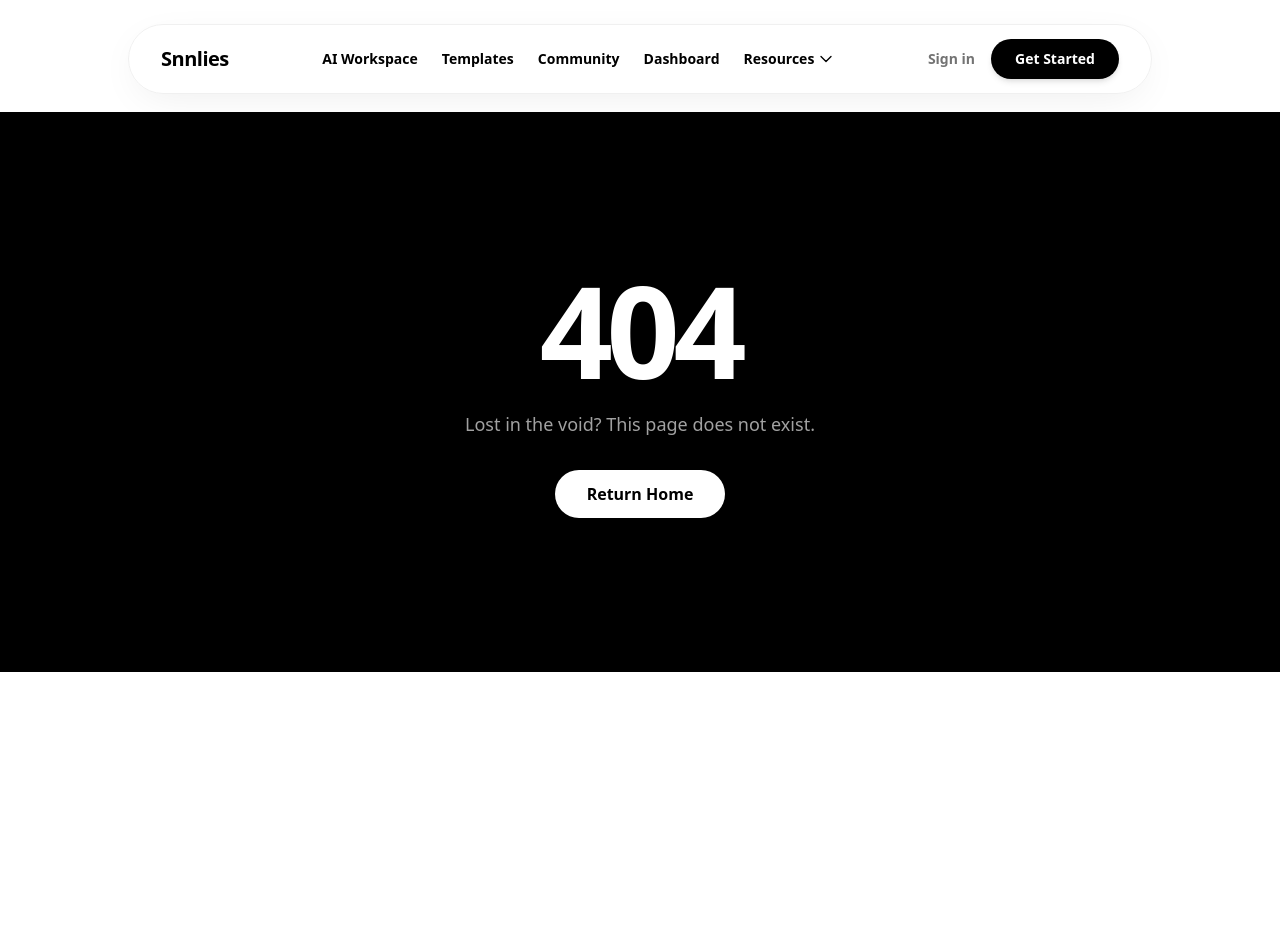
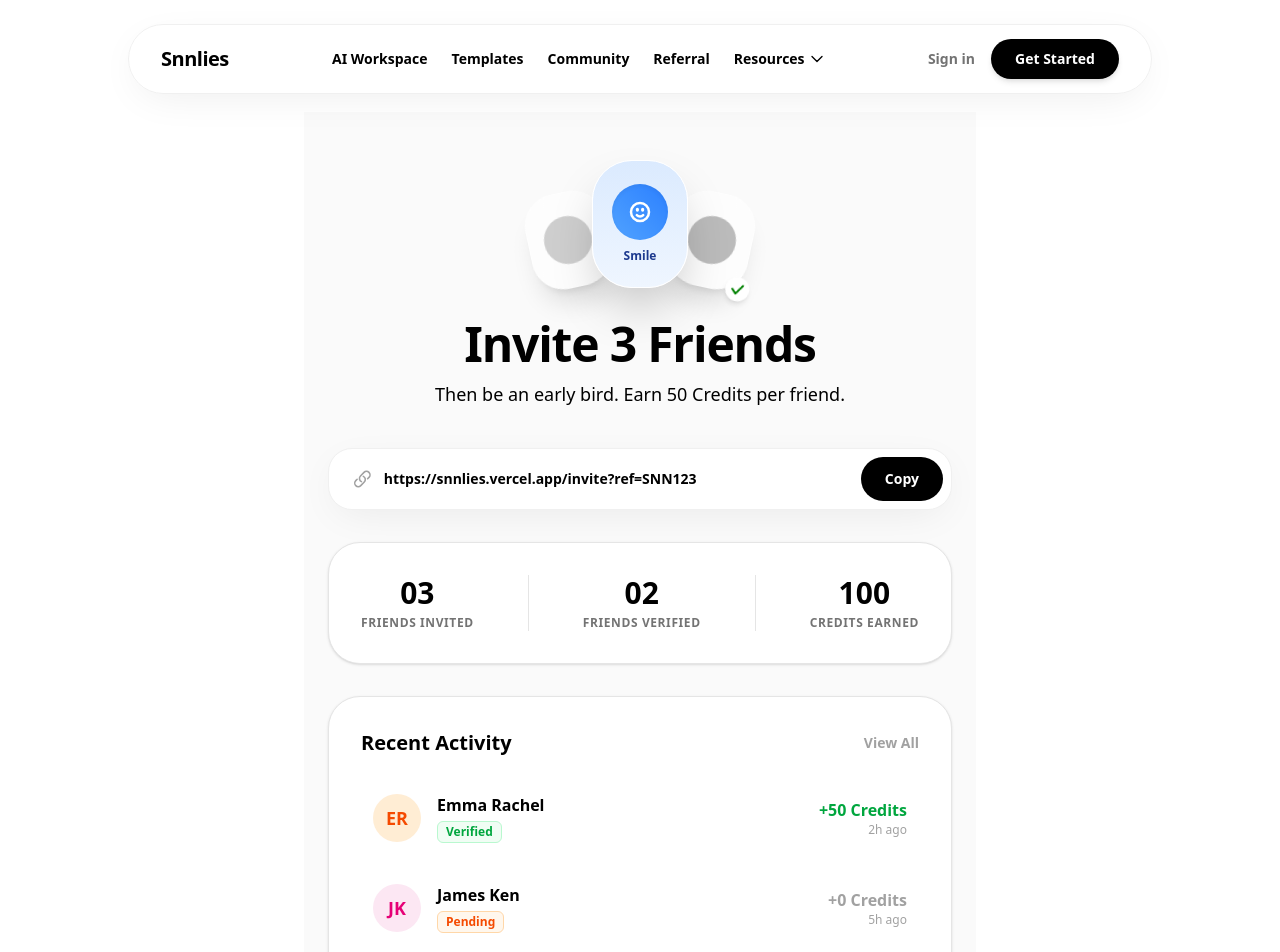
Before and after one commit to snnlies/Snnlies, a Next.js app: page /referral in a window 1280 px wide. Before the commit this address had no page. Shown: the top 952 px of the page. Before the commit the page ends 800 px from the top, so only its background shows below. Built offline with nearby package versions, Linux system fonts and the light colour scheme; grey boxes are pictures that could not be loaded.

Commit message:
Added Referral page with 3D avatars, stats, and activity feed

```diff
--- /dev/null
+++ b/app/referral/page.tsx
@@ -0,0 +1,133 @@
+"use client";
+import { useState } from "react";
+import { playClickSound } from "../../utils/sound";
+
+export default function Referral() {
+  const [copied, setCopied] = useState(false);
+  const referralLink = "https://snnlies.vercel.app/invite?ref=SNN123";
+
+  const handleCopy = () => {
+    playClickSound();
+    navigator.clipboard.writeText(referralLink);
+    setCopied(true);
+    setTimeout(() => setCopied(false), 2000);
+  };
+
+  return (
+    <div className="w-full max-w-2xl mx-auto px-4 md:px-6 py-12 relative z-10 bg-[#FAFAFA] min-h-screen">
+
+      {/* HEADER & 3D AVATARS */}
+      <div className="text-center mb-10">
+        <div className="flex justify-center items-center -space-x-4 mb-8">
+          {/* Mock 3D floating avatars */}
+          <div className="w-20 h-24 bg-white/50 backdrop-blur-md rounded-[2rem] shadow-xl border border-white/50 transform -rotate-12 translate-y-4 flex items-center justify-center">
+            <img src="https://i.pravatar.cc/150?img=1" className="w-12 h-12 rounded-full opacity-50" alt="User" />
+          </div>
+          <div className="w-24 h-32 bg-gradient-to-b from-blue-100 to-blue-50 rounded-[2.5rem] shadow-2xl border border-white z-10 flex flex-col items-center justify-center relative">
+            <div className="w-14 h-14 rounded-full bg-gradient-to-tr from-blue-400 to-blue-500 flex items-center justify-center shadow-inner mb-2">
+              <svg xmlns="http://www.w3.org/2000/svg" fill="none" viewBox="0 0 24 24" strokeWidth="2.5" stroke="white" className="w-6 h-6"><path strokeLinecap="round" strokeLinejoin="round" d="M15.182 15.182a4.5 4.5 0 0 1-6.364 0M21 12a9 9 0 1 1-18 0 9 9 0 0 1 18 0ZM9.75 9.75c0 .414-.168.75-.375.75S9 10.164 9 9.75 9.168 9 9.375 9s.375.336.375.75Zm-.375 0h.008v.015h-.008V9.75Zm5.625 0c0 .414-.168.75-.375.75s-.375-.336-.375-.75.168-.75.375-.75.375.336.375.75Zm-.375 0h.008v.015h-.008V9.75Z" /></svg>
+            </div>
+            <span className="text-xs font-bold text-blue-900">Smile</span>
+          </div>
+          <div className="w-20 h-24 bg-white/50 backdrop-blur-md rounded-[2rem] shadow-xl border border-white/50 transform rotate-12 translate-y-4 flex items-center justify-center relative">
+            <img src="https://i.pravatar.cc/150?img=5" className="w-12 h-12 rounded-full opacity-70" alt="User" />
+            <div className="absolute -bottom-2 -right-2 bg-white rounded-full p-1 shadow-md">
+               <svg xmlns="http://www.w3.org/2000/svg" fill="none" viewBox="0 0 24 24" strokeWidth="3" stroke="green" className="w-4 h-4"><path strokeLinecap="round" strokeLinejoin="round" d="m4.5 12.75 6 6 9-13.5" /></svg>
+            </div>
+          </div>
+        </div>
+
+        <h1 className="text-4xl md:text-5xl font-bold text-black mb-3 tracking-tight">Invite 3 Friends</h1>
+        <p className="text-black font-medium text-lg">Then be an early bird. Earn 50 Credits per friend.</p>
+      </div>
+
+      {/* REFERRAL LINK BOX */}
+      <div className="bg-white border border-neutral-200 rounded-3xl p-2 flex items-center shadow-lg mb-8 apple-shadow">
+        <div className="flex-grow flex items-center gap-3 px-4">
+          <svg xmlns="http://www.w3.org/2000/svg" fill="none" viewBox="0 0 24 24" strokeWidth="2" stroke="currentColor" className="w-5 h-5 text-neutral-400"><path strokeLinecap="round" strokeLinejoin="round" d="M13.19 8.688a4.5 4.5 0 0 1 1.242 7.244l-4.5 4.5a4.5 4.5 0 0 1-6.364-6.364l1.757-1.757m13.35-.622 1.757-1.757a4.5 4.5 0 0 0-6.364-6.364l-4.5 4.5a4.5 4.5 0 0 0 1.242 7.244" /></svg>
+          <input type="text" readOnly value={referralLink} className="bg-transparent text-black font-semibold text-sm outline-none w-full" />
+        </div>
+        <button
+          onClick={handleCopy}
+          className={`px-6 py-3 rounded-full font-bold text-sm transition-all duration-500 ${copied ? 'bg-green-100 text-green-700' : 'bg-black text-white hover:bg-neutral-800'}`}
+        >
+          {copied ? 'Copied!' : 'Copy'}
+        </button>
+      </div>
+
+      {/* STATS GRID */}
+      <div className="bg-white border border-neutral-200 rounded-[2rem] p-8 shadow-sm mb-8 flex justify-between text-center">
+        <div>
+          <h3 className="text-3xl font-bold text-black mb-1">03</h3>
+          <p className="text-xs text-neutral-500 font-bold uppercase tracking-wider">Friends Invited</p>
+        </div>
+        <div className="w-[1px] bg-neutral-200"></div>
+        <div>
+          <h3 className="text-3xl font-bold text-black mb-1">02</h3>
+          <p className="text-xs text-neutral-500 font-bold uppercase tracking-wider">Friends Verified</p>
+        </div>
+        <div className="w-[1px] bg-neutral-200"></div>
+        <div>
+          <h3 className="text-3xl font-bold text-black mb-1">100</h3>
+          <p className="text-xs text-neutral-500 font-bold uppercase tracking-wider">Credits Earned</p>
+        </div>
+      </div>
+
+      {/* RECENT ACTIVITY */}
+      <div className="bg-white border border-neutral-200 rounded-[2rem] p-8 shadow-sm">
+        <div className="flex justify-between items-center mb-6">
+          <h2 className="text-xl font-bold text-black">Recent Activity</h2>
+          <button className="text-sm font-bold text-neutral-400 hover:text-black transition-colors duration-500">View All</button>
+        </div>
+
+        <div className="space-y-4">
+          {/* Activity 1 */}
+          <div className="flex justify-between items-center p-3 hover:bg-[#FAFAFA] rounded-2xl transition-colors duration-500 cursor-default">
+            <div className="flex items-center gap-4">
+              <div className="w-12 h-12 rounded-full bg-orange-100 text-orange-600 flex items-center justify-center font-bold text-lg">ER</div>
+              <div>
+                <h3 className="text-black font-bold">Emma Rachel</h3>
+                <span className="text-xs font-bold text-green-600 bg-green-50 px-2 py-0.5 rounded-md mt-1 inline-block border border-green-200">Verified</span>
+              </div>
+            </div>
+            <div className="text-right">
+              <p className="text-green-600 font-bold">+50 Credits</p>
+              <p className="text-xs text-neutral-400 font-medium">2h ago</p>
+            </div>
+          </div>
+
+          {/* Activity 2 */}
+          <div className="flex justify-between items-center p-3 hover:bg-[#FAFAFA] rounded-2xl transition-colors duration-500 cursor-default">
+            <div className="flex items-center gap-4">
+              <div className="w-12 h-12 rounded-full bg-pink-100 text-pink-600 flex items-center justify-center font-bold text-lg">JK</div>
+              <div>
+                <h3 className="text-black font-bold">James Ken</h3>
+                <span className="text-xs font-bold text-orange-600 bg-orange-50 px-2 py-0.5 rounded-md mt-1 inline-block border border-orange-200">Pending</span>
+              </div>
+            </div>
+            <div className="text-right">
+              <p className="text-neutral-400 font-bold">+0 Credits</p>
+              <p className="text-xs text-neutral-400 font-medium">5h ago</p>
+            </div>
+          </div>
+
+          {/* Activity 3 */}
+          <div className="flex justify-between items-center p-3 hover:bg-[#FAFAFA] rounded-2xl transition-colors duration-500 cursor-default">
+            <div className="flex items-center gap-4">
+              <div className="w-12 h-12 rounded-full bg-neutral-200 text-black flex items-center justify-center font-bold text-lg">DP</div>
+              <div>
+                <h3 className="text-black font-bold">Daniel Peter</h3>
+                <span className="text-xs font-bold text-green-600 bg-green-50 px-2 py-0.5 rounded-md mt-1 inline-block border border-green-200">Verified</span>
+              </div>
+            </div>
+            <div className="text-right">
+              <p className="text-green-600 font-bold">+50 Credits</p>
+              <p className="text-xs text-neutral-400 font-medium">1d ago</p>
+            </div>
+          </div>
+        </div>
+      </div>
+
+    </div>
+  );
+}
--- a/components/Navbar.tsx
+++ b/components/Navbar.tsx
@@ -26,7 +26,7 @@ export default function Navbar() {
     { name: "AI Workspace", href: "/chat" },
     { name: "Templates", href: "/templates" },
     { name: "Community", href: "/community" },
-    { name: "Dashboard", href: "/dashboard" },
+    { name: "Referral", href: "/referral" },
   ];
 
   return (
@@ -77,7 +77,6 @@ export default function Navbar() {
         </div>
       </nav>
 
-      {/* Mobile Menu */}
       {isOpen && (
         <>
           <div className="fixed inset-0 z-40 bg-black/10 backdrop-blur-sm animate-in fade-in duration-[1000ms]" onClick={() => { playClickSound(); setIsOpen(false); }}></div>
```
